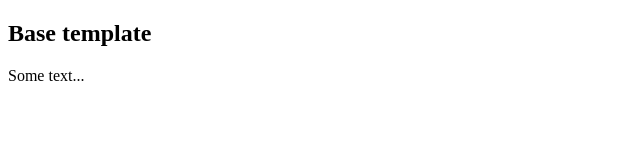
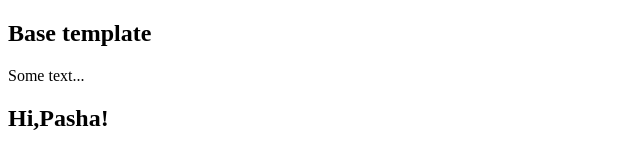
Before and after one commit to Kuzima/news.zt, a plain HTML site: page index.html.html in a window 1280 px wide. Shown: the whole page, without its empty margins (0-640 px from the left). Drawn offline with Linux system fonts and the light colour scheme.

Commit message:
Add Hi, Pasha to index.html

```diff
--- a/index.html.html
+++ b/index.html.html
@@ -8,6 +8,7 @@
 		<section>
 			<h1>Base template</h1>
 			<p>Some text...</p>
+			<h2>Hi,Pasha!</h2>
 		</section>
 	</body>
 </html>
```
